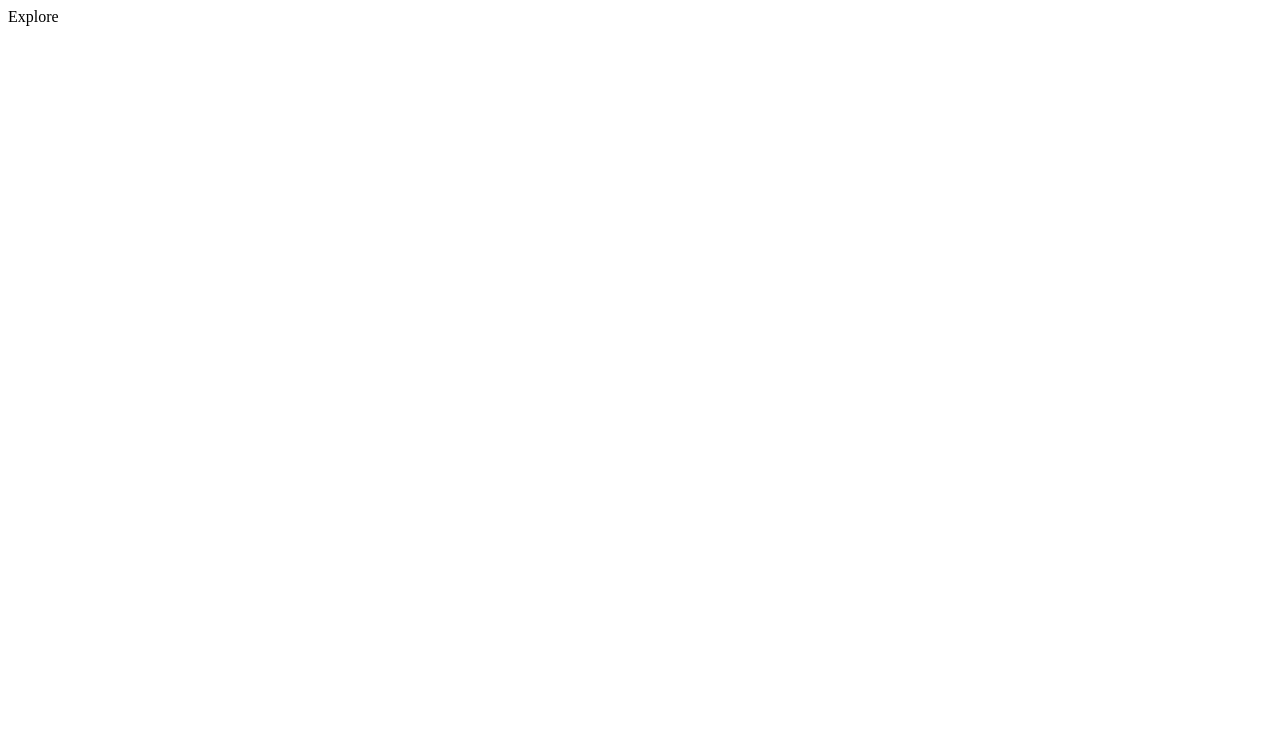
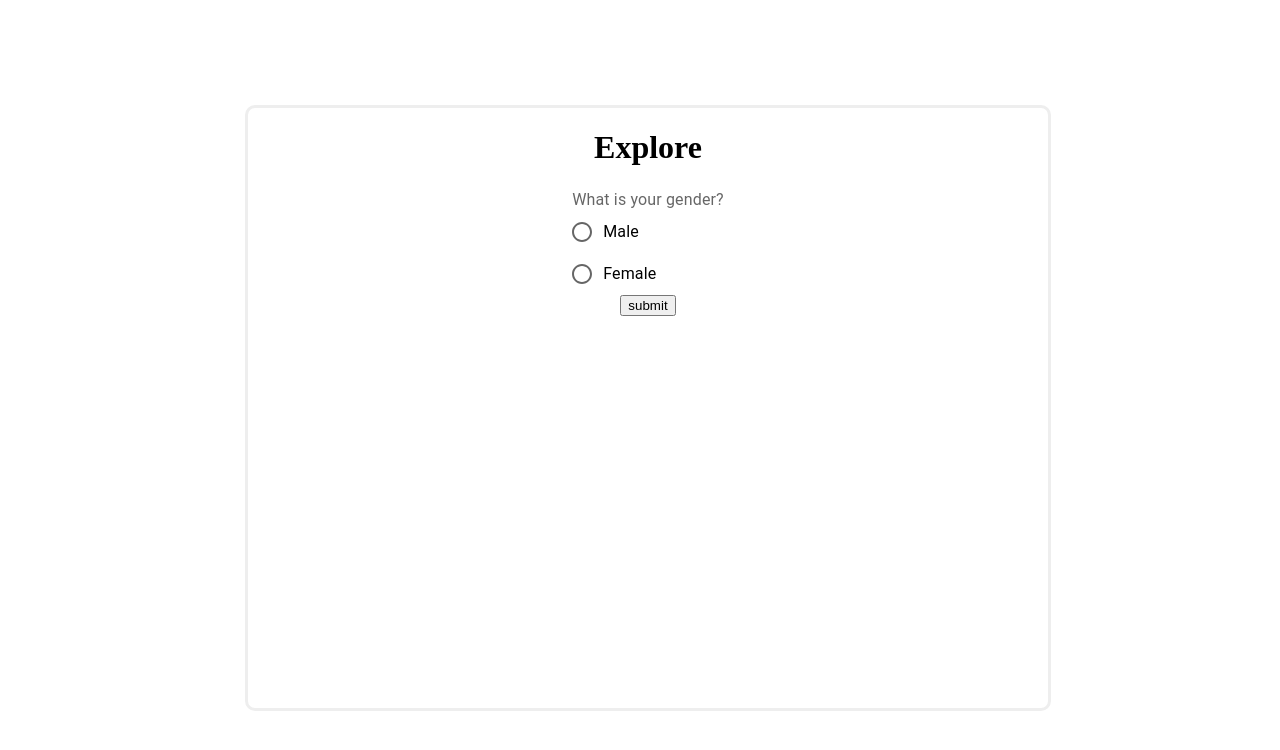
Before and after one commit to teamPaprika/wallat, a Next.js app: page /app/explore in a window 1280 px wide. Shown: the top 750 px of the page. Built offline with nearby package versions, Linux system fonts and the light colour scheme.

Commit message:
Add Explore page

```diff
--- a/pages/app/explore.tsx
+++ b/pages/app/explore.tsx
@@ -1,9 +1,109 @@
+import {FormControl, FormControlLabel, FormLabel, Radio, RadioGroup} from '@mui/material';
 import React from 'react';
 
 
+const questionArray = [
+    {
+        question: "What is your gender?",
+        answers: [
+            {answer: "Male", value: 'Male'},
+            {answer: "Female", value: 'Female'},
+        ]
+    },
+    {
+        question: "What continent do you live in?",
+        answers: [
+            {answer: "Africa", value: 'Africa'},
+            {answer: "Antarctica", value: 'Antarctica'},
+            {answer: "Asia", value: 'Asia'},
+            {answer: "Australia", value: 'Australia'},
+            {answer: "Europe", value: 'Europe'},
+            {answer: "North America", value: 'North America'},
+            {answer: "South America", value: 'South America'},
+        ]
+    },
+    {
+        question: "What age group do you belong to?",
+        answers: [
+            {answer: "Teens", value: 'Teens'},
+            {answer: "twenties", value: 'twenties'},
+            {answer: "thirties", value: 'thirties'},
+            {answer: "forties", value: 'forties'},
+            {answer: "fifties", value: 'fifties'},
+            {answer: "sixties", value: 'sixties'},
+            {answer: "seventies", value: 'seventies'},
+            {answer: "eighties", value: 'eighties'},
+            {answer: "nineties", value: 'nineties'},
+            {answer: "hundred and over", value: 'hundred and over'},
+        ]
+    },
+]
+
+
+const Question = ({onChange, idx}) => {
+    return (
+        <FormControl>
+            <FormLabel id="demo-radio-buttons-group-label">{questionArray[idx].question}</FormLabel>
+            <RadioGroup
+                onChange={onChange}
+                aria-labelledby="demo-radio-buttons-group-label"
+                defaultValue="female"
+                name="radio-buttons-group"
+            >
+                {
+                    questionArray[idx].answers.map((answer, idx) => {
+                        return (
+                            <FormControlLabel value={answer.value} control={<Radio/>} label={answer.answer}/>
+                        )
+                    })
+                }
+            </RadioGroup>
+        </FormControl>
+    )
+}
+
 const Explore = () => {
-  const a = 1
-  return (<div>Explore</div>)
+    const [questionIdx, setQuestionIdx] = React.useState(0)
+
+    const handleChange = (e) => {
+        console.log(e.target.value)
+    }
+    return (
+        <div style={{
+            display: 'flex',
+            justifyContent: 'center',
+            alignItems: 'center',
+            width: '100vw',
+            height: '100vh',
+        }}>
+            <div
+                style={{
+                    width: '800px',
+                    height: '600px',
+                    display: 'flex',
+                    justifyContent: 'flex-start',
+                    alignItems: 'center',
+                    flexDirection: 'column',
+                    border: '3px solid #eee',
+                    borderRadius: '10px',
+                }}
+            >
+                <h1>Explore</h1>
+
+                <Question onChange={handleChange} idx={questionIdx}/>
+                <button onClick={() => {
+                    if (questionIdx === questionArray.length - 1) return
+                    setQuestionIdx(questionIdx + 1)
+                }}>submit
+                </button>
+
+                <div>
+                    <p></p>
+                </div>
+            </div>
+
+        </div>
+    )
 }
 
 export default Explore;
```
